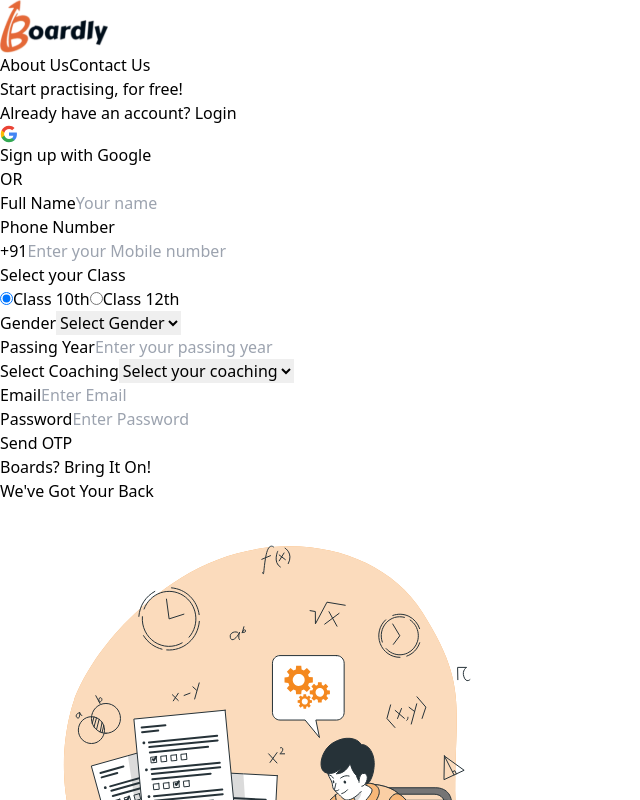
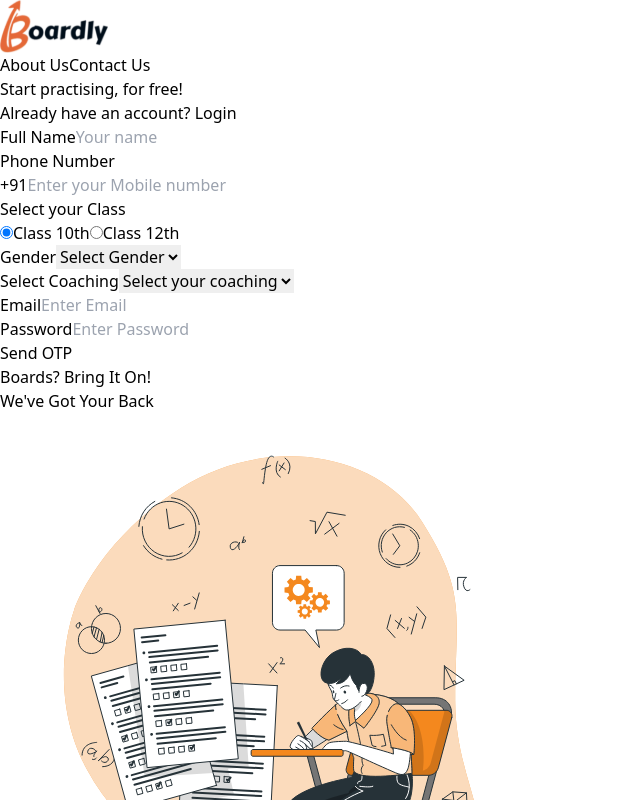
Before and after one commit to knightofkalki/Boardly, a React (Vite) app: page /landing in a window 1280 px wide. Shown: the top 800 px of the page, without its empty margins (0-640 px from the left). Built offline with nearby package versions, Linux system fonts and the light colour scheme; a web font is replaced by a local one.

Commit message:
remove google and passing year

```diff
--- a/src/components/Landing/Hero.jsx
+++ b/src/components/Landing/Hero.jsx
@@ -73,7 +73,6 @@ export default function Hero() {
 		class: '10th',
 		password: '',
 		gender: '',
-		passingYear: ''
 	});
 
 	const handleSubmit = async (e) => {
@@ -103,7 +102,6 @@ export default function Hero() {
 				phone: formData.phone,
 				userClass: apiUserClass,
 				institute: formData.coaching || 'N/A',
-				passingYear: formData.passingYear,
 			};
 
 			try {
@@ -163,20 +161,6 @@ export default function Hero() {
 								exit={{ opacity: 0, y: -20 }}
 								transition={{ duration: 0.3 }}
 							>
-								<button className="w-full flex items-center justify-center gap-2 border rounded-lg py-2 px-4 mb-6 hover:bg-gray-50 transition-colors">
-									<span className="w-5 h-5 flex items-center justify-center bg-white">
-										<svg viewBox="0 0 24 24" width="18" height="18">
-											<path fill="#4285F4" d="M22.56 12.25c0-.78-.07-1.53-.2-2.25H12v4.26h5.92c-.26 1.37-1.04 2.53-2.21 3.31v2.77h3.57c2.08-1.92 3.28-4.74 3.28-8.09z" />
-											<path fill="#34A853" d="M12 23c2.97 0 5.46-.98 7.28-2.66l-3.57-2.77c-.98.66-2.23 1.06-3.71 1.06-2.86 0-5.29-1.93-6.16-4.53H2.18v2.84C3.99 20.53 7.7 23 12 23z" />
-											<path fill="#FBBC05" d="M5.84 14.09c-.22-.66-.35-1.36-.35-2.09s.13-1.43.35-2.09V7.07H2.18C1.43 8.55 1 10.22 1 12s.43 3.45 1.18 4.93l2.85-2.22.81-.62z" />
-											<path fill="#EA4335" d="M12 5.38c1.62 0 3.06.56 4.21 1.64l3.15-3.15C17.45 2.09 14.97 1 12 1 7.7 1 3.99 3.47 2.18 7.07l3.66 2.84c.87-2.6 3.3-4.53 6.16-4.53z" />
-										</svg>
-									</span>
-									{isLogin ? 'Sign in with Google' : 'Sign up with Google'}
-								</button>
-
-								<div className="text-center mb-6">OR</div>
-
 								<form onSubmit={handleSubmit} className="space-y-4">
 									{!isLogin && (
 										<>
@@ -253,18 +237,6 @@ export default function Hero() {
 															<option value="female">Female</option>
 															<option value="other">Other</option>
 														</select>
-													</div>
-													<div>
-														<label htmlFor="passingYear" className="block text-sm font-medium text-gray-700">Passing Year</label>
-														<input
-															id="passingYear"
-															type="number"
-															placeholder="Enter your passing year"
-															className="mt-1 block w-full px-3 py-2 bg-white border border-gray-300 rounded-md shadow-sm focus:outline-none focus:ring-blue-500 focus:border-blue-500"
-															value={formData.passingYear}
-															onChange={(e) => setFormData({ ...formData, passingYear: e.target.value })}
-															required
-														/>
 													</div>
 													<div>
 														<label htmlFor="coaching" className="block text-sm font-medium text-gray-700">Select Coaching</label>
```
